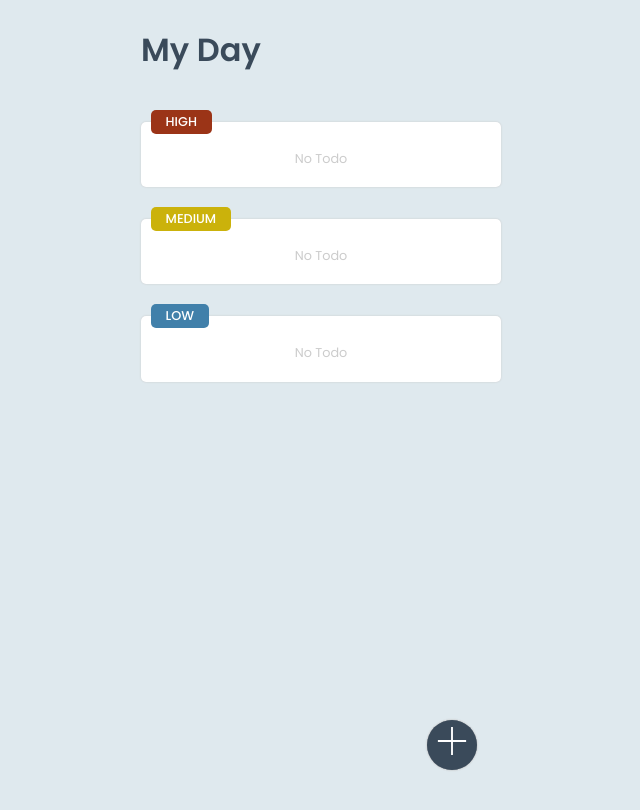
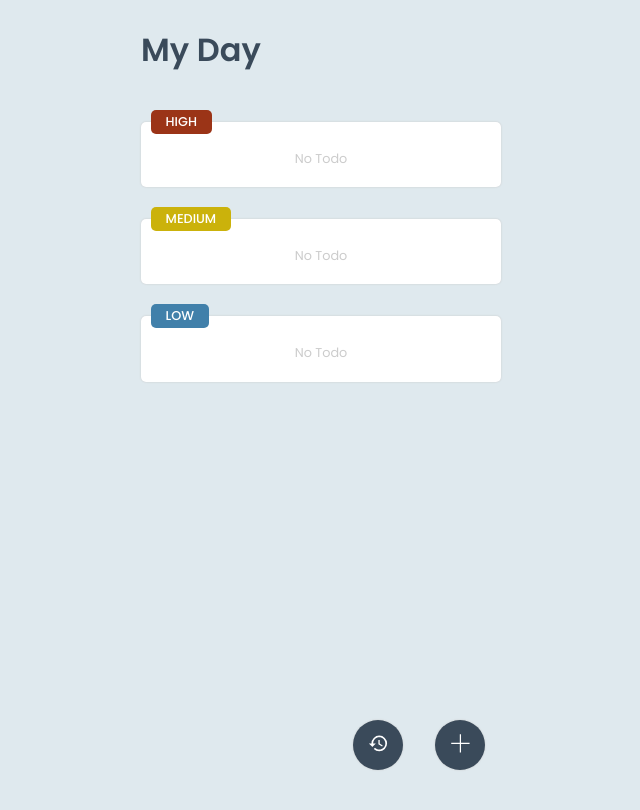
Before and after one commit to IshmaelKargbo/my-day, a React (Create React App) app: page / in a window 1280 px wide. Shown: the top 810 px of the page, without its empty margins (319-959 px from the left). Built offline with nearby package versions, Linux system fonts and the light colour scheme.

Commit message:
Update index.scss
update button styling

```diff
--- a/src/index.scss
+++ b/src/index.scss
@@ -124,19 +124,23 @@ body {
     }
 }
 
-.add-btn {
-    background-color: $textColor;
-    color: white;
-    border: none;
-    width: 50px;
-    height: 50px;
+.bottom-btn {
     position: absolute;
     bottom: 0;
     right: 0;
-    font-size: 2rem;
-    margin: 2.5rem 1.5rem;
-    border-radius: 30px;
-    box-shadow: 0px 0px 2px rgb(198, 198, 198);
+    display: flex;
+    .add-btn {
+        background-color: $textColor;
+        color: white;
+        border: none;
+        width: 50px;
+        height: 50px;
+        font-size: 1.3rem;
+        margin: 2.5rem 1rem;
+        border-radius: 30px;
+        box-shadow: 0px 0px 2px rgb(198, 198, 198);
+        padding-top: 2px;
+    }
 }
 
 .main-container {
```
